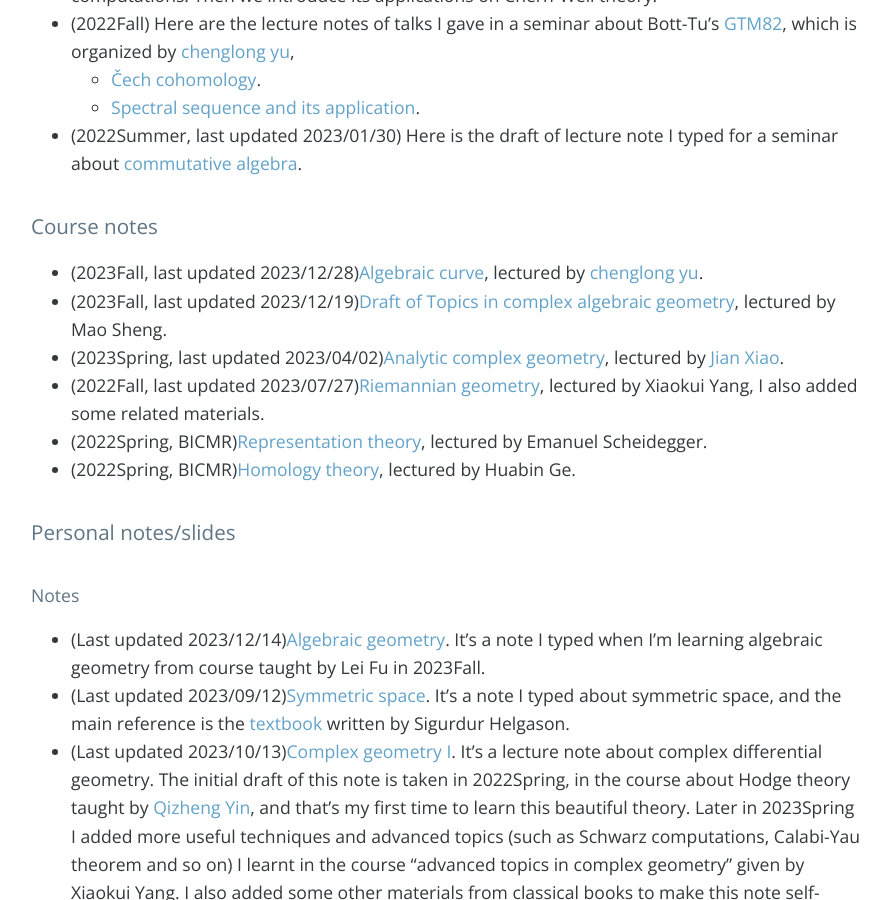
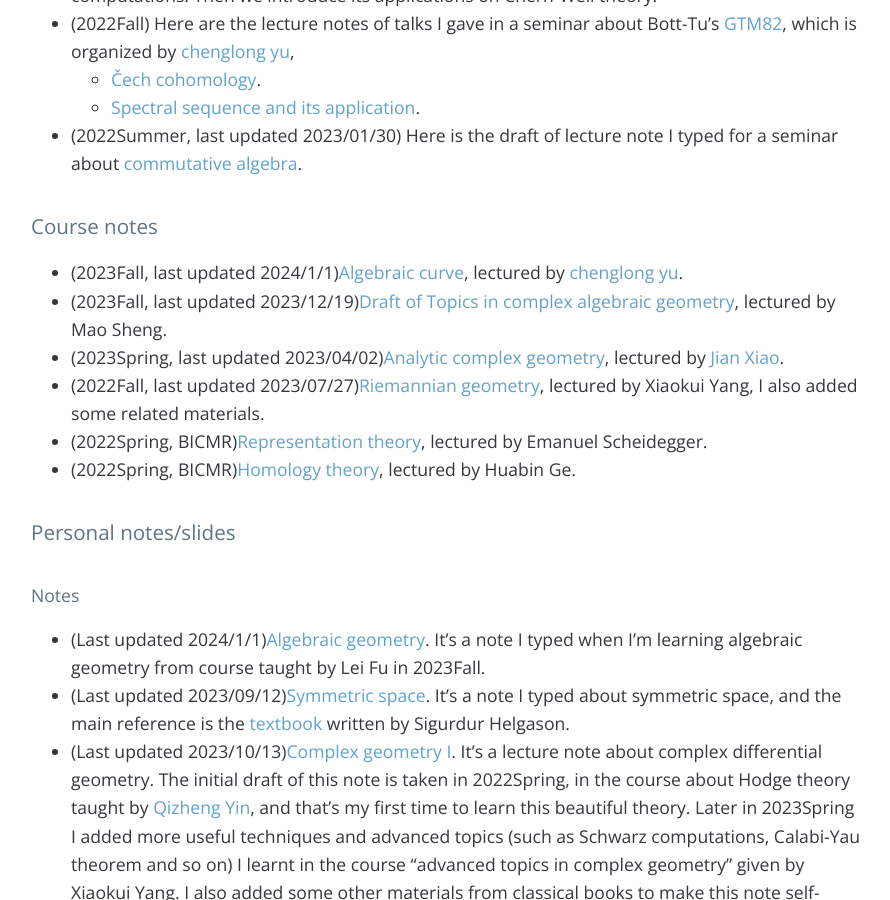
Before and after one commit to bowenl-math/bowenl-math.github.io, a Jekyll site: the page built from index.md, in a window 1280 px wide and 900 px high, scrolled down 821 px. Shown: the whole window, without its empty margins (193-1083 px from the left). Built offline with Jekyll 4.4.1, drawn with Linux system fonts in a browser that asks for light colours; nearby versions of some CDN libraries; our own code applies the rules of GitHub Pages for plain Markdown files; the list of posts is cut into pages by our own code; comment, search, counter and statistics services are not loaded.

Commit message:
update algebraic geometry

```diff
--- a/index.md
+++ b/index.md
@@ -13,7 +13,7 @@ My email is liubw22 [at] mails.tsinghua.edu.cn, and my workstation is S103 at C7
 
 
 ### Course notes
-* (2023Fall, last updated 2023/12/28)[Algebraic curve](notes/2023Fall/algebraic_curve.pdf), lectured by [chenglong yu](https://chenglongyu.github.io/).
+* (2023Fall, last updated 2024/1/1)[Algebraic curve](notes/2023Fall/algebraic_curve.pdf), lectured by [chenglong yu](https://chenglongyu.github.io/).
 * (2023Fall, last updated 2023/12/19)[Draft of Topics in complex algebraic geometry](notes/2023Fall/topics_in_complex_algebraic_geometry.pdf), lectured by Mao Sheng.
 * (2023Spring, last updated 2023/04/02)[Analytic complex geometry](notes/2023Spring/Analytic_complex_geometry.pdf), lectured by [Jian Xiao](https://sites.google.com/view/jianxiao/).
 * (2022Fall, last updated 2023/07/27)[Riemannian geometry](notes/2022Fall/Riemannian_geometry.pdf), lectured by Xiaokui Yang, I also added some related materials.
@@ -23,7 +23,7 @@ My email is liubw22 [at] mails.tsinghua.edu.cn, and my workstation is S103 at C7
 
 ### Personal notes/slides
 #### Notes
-* (Last updated 2023/12/14)[Algebraic geometry](notes/2023Fall/algebraic_geometry.pdf). It's a note I typed when I'm learning algebraic geometry from course taught by Lei Fu in 2023Fall.
+* (Last updated 2024/1/1)[Algebraic geometry](notes/2023Fall/algebraic_geometry.pdf). It's a note I typed when I'm learning algebraic geometry from course taught by Lei Fu in 2023Fall.
 * (Last updated 2023/09/12)[Symmetric space](notes/personal notes/symmetric_space.pdf). It's a note I typed about symmetric space, and the main reference is the [textbook](https://books.google.com.hk/books/about/Differential_Geometry_Lie_Groups_and_Sym.html?id=DWGvsa6bcuMC&redir_esc=y) written by Sigurdur Helgason.
 * (Last updated 2023/10/13)[Complex geometry I](notes/personal notes/Complex_geometry_I/Complex_geometry_I.pdf). It's a lecture note about complex differential geometry. The initial draft of this note is taken in 2022Spring, in the course about Hodge theory taught by [Qizheng Yin](http://faculty.bicmr.pku.edu.cn/~qizheng/#), and that's my first time to learn this beautiful theory. Later in 2023Spring I added more useful techniques and advanced topics (such as Schwarz computations, Calabi-Yau theorem and so on) I learnt in the course “advanced topics in complex geometry" given by Xiaokui Yang. I also added some other materials from classical books to make this note self-contained.
 * (2022Fall)[Partial differential equation](notes/2022Fall/pde.pdf), it's a note I typed when I'm learning PDE, and it's mainly followed the [textbook](https://books.google.com.hk/books/about/Partial_Differential_Equations.html?id=Xnu0o_EJrCQC&redir_esc=y) written by Evans.
```
Also changed, not shown: 1 other file.
